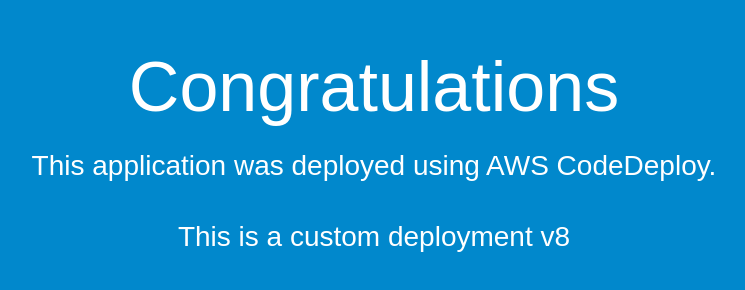
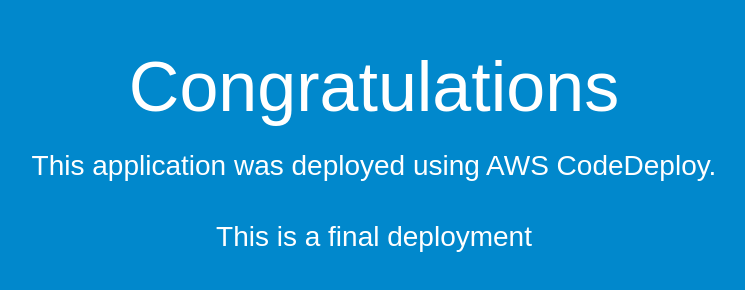
Before and after one commit to Techtacles/zero-downtime-codedeploy-deployment, a plain HTML site: page app_code/index.html in a window 1280 px wide. Shown: the whole page, without its empty margins (266-1011 px from the left). Drawn offline with Linux system fonts and the light colour scheme.

Commit message:
Testing Final deployment

```diff
--- a/app_code/index.html
+++ b/app_code/index.html
@@ -28,7 +28,7 @@
   <div align="center">
     <h1>Congratulations</h1>
     <h2>This application was deployed using AWS CodeDeploy.</h2><br>
-    <h2> This is a custom deployment  v8</h2>
+    <h2> This is a final deployment</h2>
 
   </div>
 </body>
```
